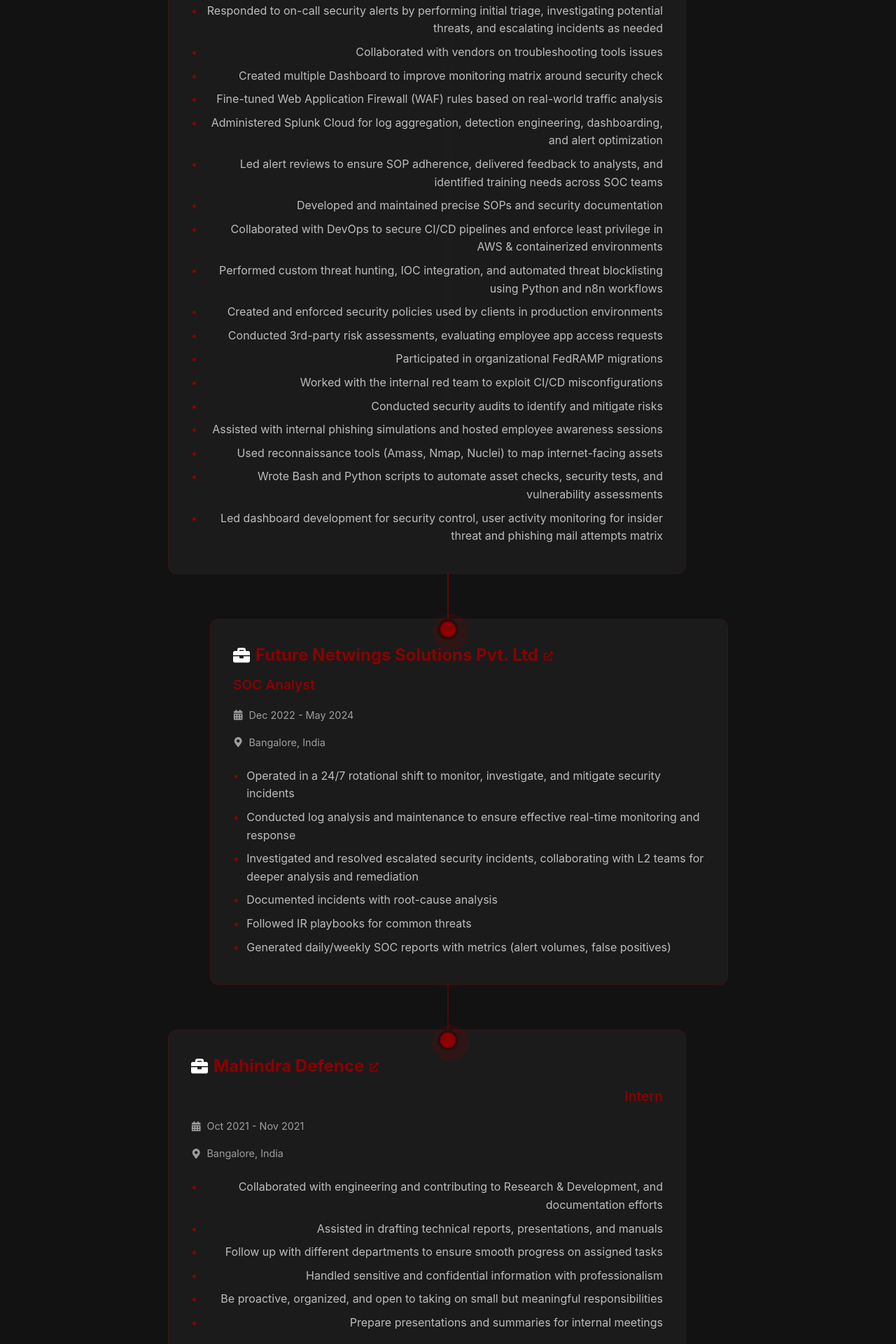
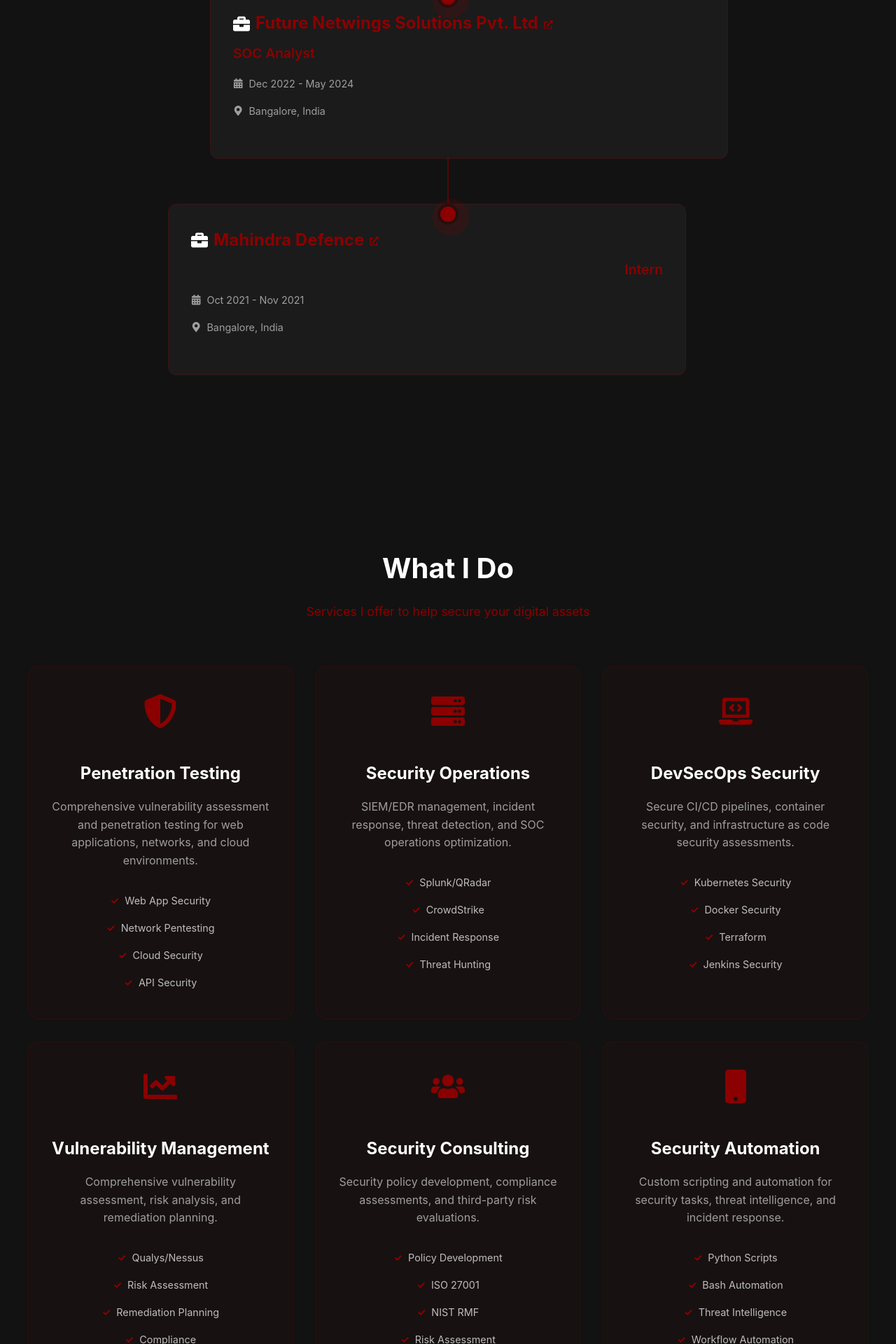
Before and after one commit to akhilesh-yadav-333/akhilesh-yadav-333.github.io, a React (Create React App) app: page / in a window 1280 px wide. Shown: the part 2340-4260 px from the top of the page at 70% size. Built offline with nearby package versions, Linux system fonts and the light colour scheme.

Commit message:
Simplify Experience section - remove detailed roles and responsibilities

```diff
--- a/src/components/Experience.js
+++ b/src/components/Experience.js
@@ -245,28 +245,7 @@
       title: "Security Engineer",
       duration: "May 2024 - Present",
       location: "Remote",
-      description: [
-        "Created and fine-tuned SIEM, EDR use cases for optimized threat detection and response",
-        "Worked on critical vulnerabilities on assets, categorizing them by severity & infra/dev and setting SLA for timely remediation",
-        "Responded to on-call security alerts by performing initial triage, investigating potential threats, and escalating incidents as needed",
-        "Collaborated with vendors on troubleshooting tools issues",
-        "Created multiple Dashboard to improve monitoring matrix around security check",
-        "Fine-tuned Web Application Firewall (WAF) rules based on real-world traffic analysis",
-        "Administered Splunk Cloud for log aggregation, detection engineering, dashboarding, and alert optimization",
-        "Led alert reviews to ensure SOP adherence, delivered feedback to analysts, and identified training needs across SOC teams",
-        "Developed and maintained precise SOPs and security documentation",
-        "Collaborated with DevOps to secure CI/CD pipelines and enforce least privilege in AWS & containerized environments",
-        "Performed custom threat hunting, IOC integration, and automated threat blocklisting using Python and n8n workflows",
-        "Created and enforced security policies used by clients in production environments",
-        "Conducted 3rd-party risk assessments, evaluating employee app access requests",
-        "Participated in organizational FedRAMP migrations",
-        "Worked with the internal red team to exploit CI/CD misconfigurations",
-        "Conducted security audits to identify and mitigate risks",
-        "Assisted with internal phishing simulations and hosted employee awareness sessions",
-        "Used reconnaissance tools (Amass, Nmap, Nuclei) to map internet-facing assets",
-        "Wrote Bash and Python scripts to automate asset checks, security tests, and vulnerability assessments",
-        "Led dashboard development for security control, user activity monitoring for insider threat and phishing mail attempts matrix"
-      ],
+      description: [],
       link: "#"
     },
     {
@@ -274,14 +253,7 @@
       title: "SOC Analyst",
       duration: "Dec 2022 - May 2024",
       location: "Bangalore, India",
-      description: [
-        "Operated in a 24/7 rotational shift to monitor, investigate, and mitigate security incidents",
-        "Conducted log analysis and maintenance to ensure effective real-time monitoring and response",
-        "Investigated and resolved escalated security incidents, collaborating with L2 teams for deeper analysis and remediation",
-        "Documented incidents with root-cause analysis",
-        "Followed IR playbooks for common threats",
-        "Generated daily/weekly SOC reports with metrics (alert volumes, false positives)"
-      ],
+      description: [],
       link: "#"
     },
     {
@@ -289,14 +261,7 @@
       title: "Intern",
       duration: "Oct 2021 - Nov 2021",
       location: "Bangalore, India",
-      description: [
-        "Collaborated with engineering and contributing to Research & Development, and documentation efforts",
-        "Assisted in drafting technical reports, presentations, and manuals",
-        "Follow up with different departments to ensure smooth progress on assigned tasks",
-        "Handled sensitive and confidential information with professionalism",
-        "Be proactive, organized, and open to taking on small but meaningful responsibilities",
-        "Prepare presentations and summaries for internal meetings"
-      ],
+      description: [],
       link: "#"
     }
   ];
@@ -381,13 +346,7 @@
                   {exp.location}
                 </JobLocation>
 
-                <JobDescription>
-                  {exp.description.map((item, itemIndex) => (
-                    <JobDescriptionItem key={itemIndex}>
-                      {item}
-                    </JobDescriptionItem>
-                  ))}
-                </JobDescription>
+                {/* Removed JobDescription section since descriptions are empty */}
               </TimelineContent>
             </TimelineItem>
           ))}
```
